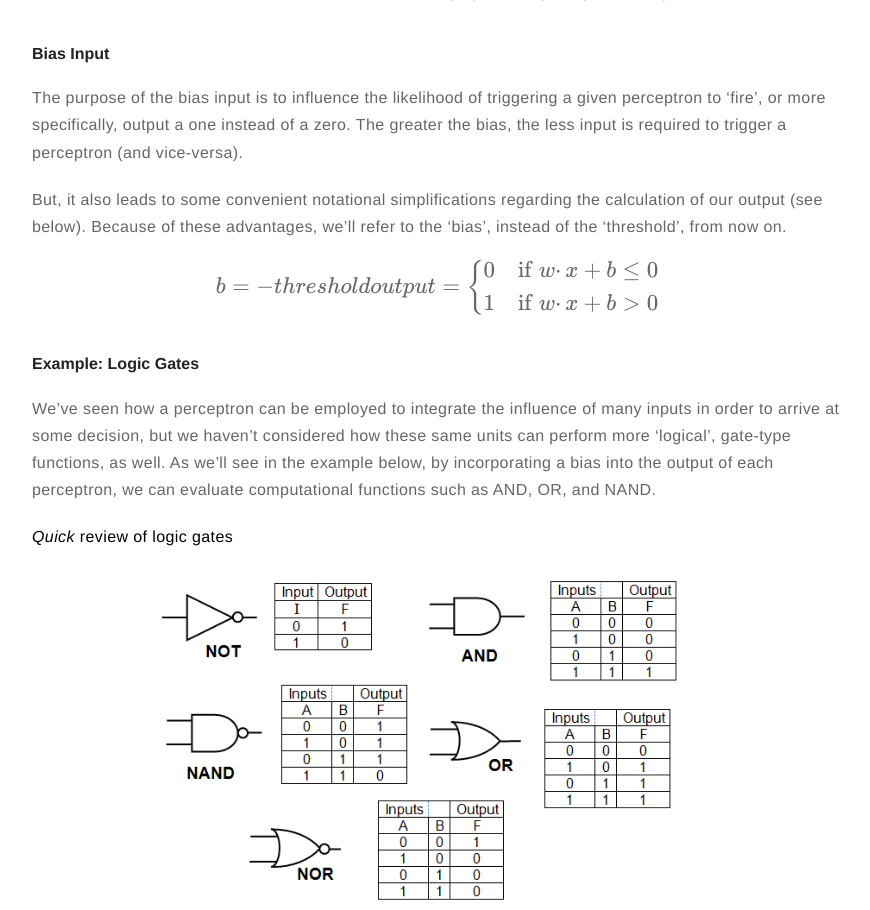
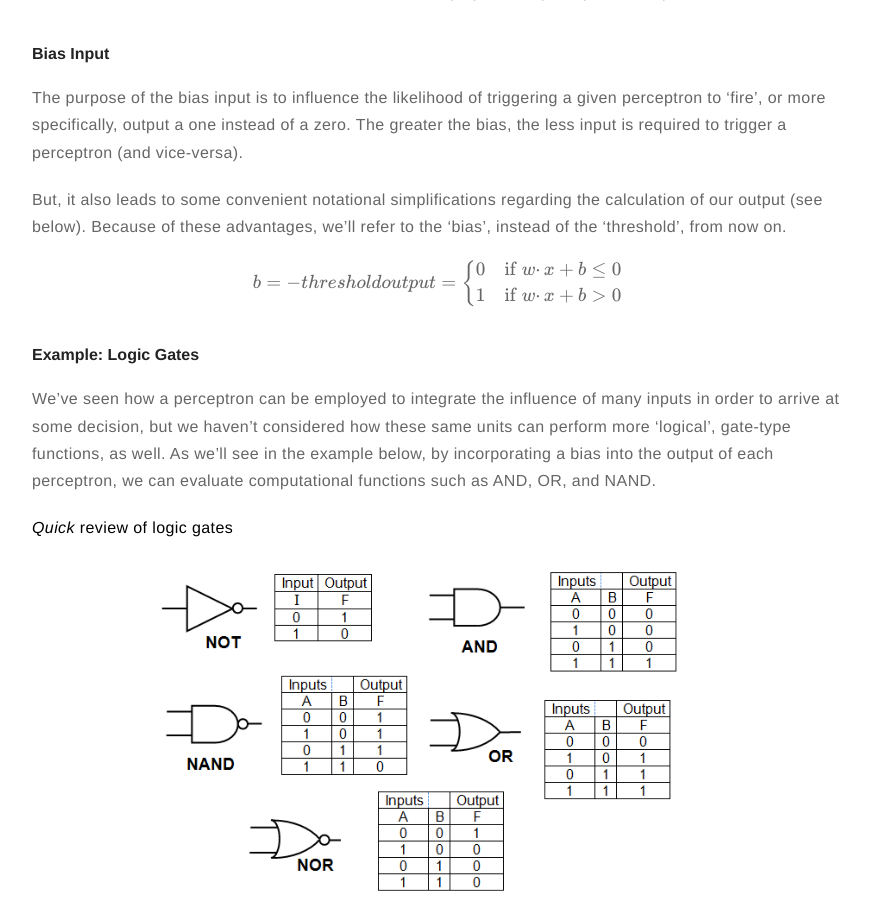
Before and after one commit to meccaLeccaHi/meccaLeccaHi.github.io, a Jekyll site: the page built from _posts/2018-10-30-neural_nets-tensorflow.md, in a window 1280 px wide and 1400 px high, scrolled down 8169 px. Shown: the top 910 px of the window, without its empty margins (203-1073 px from the left). Built offline with Jekyll 4.4.1, drawn with Linux system fonts in a browser that asks for light colours; formulas are drawn with MathJax 3; a script that is not in the unit is left out.

Commit message:
fixing mathjax and images

```diff
--- a/_posts/2018-10-30-neural_nets-tensorflow.md
+++ b/_posts/2018-10-30-neural_nets-tensorflow.md
@@ -281,15 +281,15 @@
 
 But, it also leads to some convenient notational simplifications regarding the calculation of our output (see below). Because of these advantages, we'll refer to the 'bias', instead of the 'threshold', from now on.
 
-$${\large
-\begin{equation*}
+$${
+\begin{equation}
   b=-threshold\\
   output=\left\{
   \begin{array}{@{}ll@{}}
     0 & \text{if}\ w \cdotp x +b \leq 0 \\
     1 & \text{if}\ w \cdotp x +b > 0 \\
   \end{array}\right.\\
-\end{equation*}
+\end{equation}
 }$$
 
 <a id="logic"></a>
@@ -303,8 +303,8 @@
 
 >**Example:**
 > Imagine we have a simple perceptron with just two inputs, both with the same weight (-2), with a bias input of 3. Our perceptron would look something like the example below:
-<div style="text-align: center">
-	<img src="/assets/images/neural_nets/perc_ex.png" style="float: center; height: 150px">
+><div style="text-align: center">
+	<img src="/assets/images/neural_nets/perc_example.png" style="height: 150px">
 </div>
 >
 >We can further imagine that we provide the model with `[0,0]`, and we see:
```
